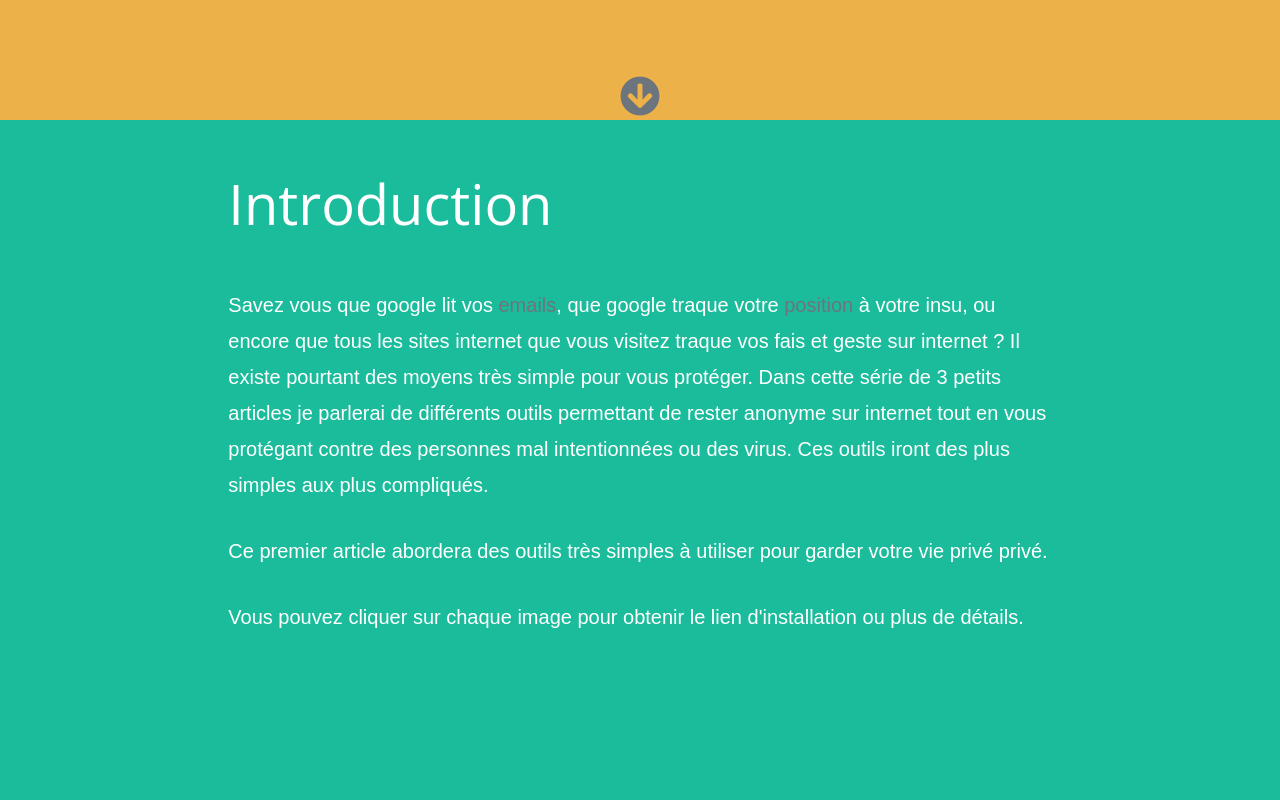
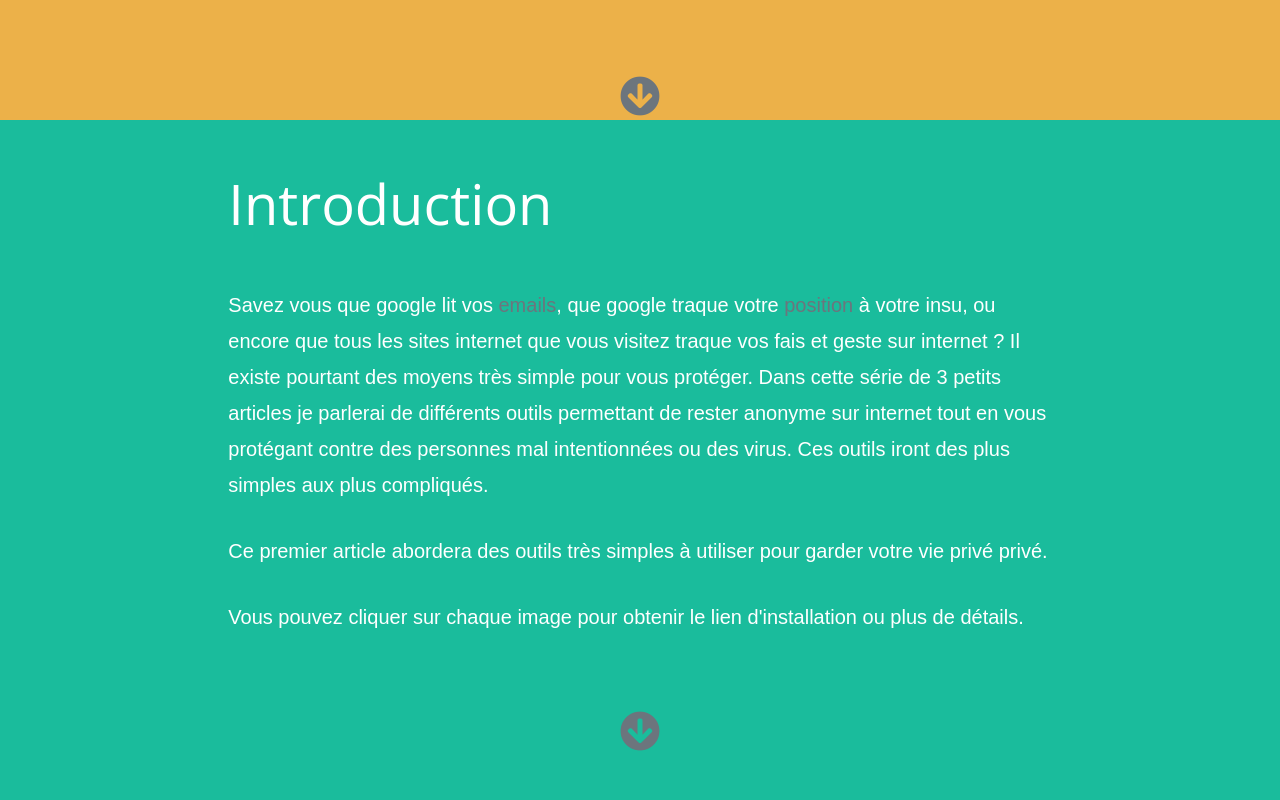
Before and after one commit to Hug0Vincent/Privacy, a plain HTML site: page index.html in a window 1280 px wide. Shown: the part 680-1480 px from the top of the page. Drawn offline with nearby package versions, Linux system fonts and the light colour scheme.

Commit message:
Arrow fix

```diff
--- a/css/sheet.css
+++ b/css/sheet.css
@@ -11,8 +11,10 @@
 }
 
 .full{
-  height: 100vh;
+  min-height: 100vh;
 }
+
+
 
 .first-section{
   height: 100vh;
@@ -133,7 +135,16 @@ article{
   left: 50%;
   transform: translate(-50%, 0);
 
+
 }
+
+.arrow2{
+  margin-top: 60px;
+  margin-bottom: 0;
+  padding-bottom: 0;
+  height: 3rem;
+}
+
 
 .relative{
   position: relative;
--- a/index.html
+++ b/index.html
@@ -82,7 +82,7 @@
 
 
 <section >
-<div class="container-fluid bg-2 full relative" id="introduction">
+<div class="container-fluid bg-2 full" id="introduction">
     <div class="row" >
       <div class="col-lg-8 col-md-10 mx-auto">
         <h1 class="title display-4 "  >Introduction</h1>
@@ -91,7 +91,7 @@
         <p class="lead" style="margin-top: 30px">Vous pouvez cliquer sur chaque image pour obtenir le lien d'installation ou plus de détails.</p>
       </div>
     </div>
-    <div class="text-center arrow">
+    <div class="text-center arrow2">
         <a class="js-scroll-trigger" href="#content">
             <i class="fas fa-arrow-circle-down fa-2x"></i>
         </a>
```
